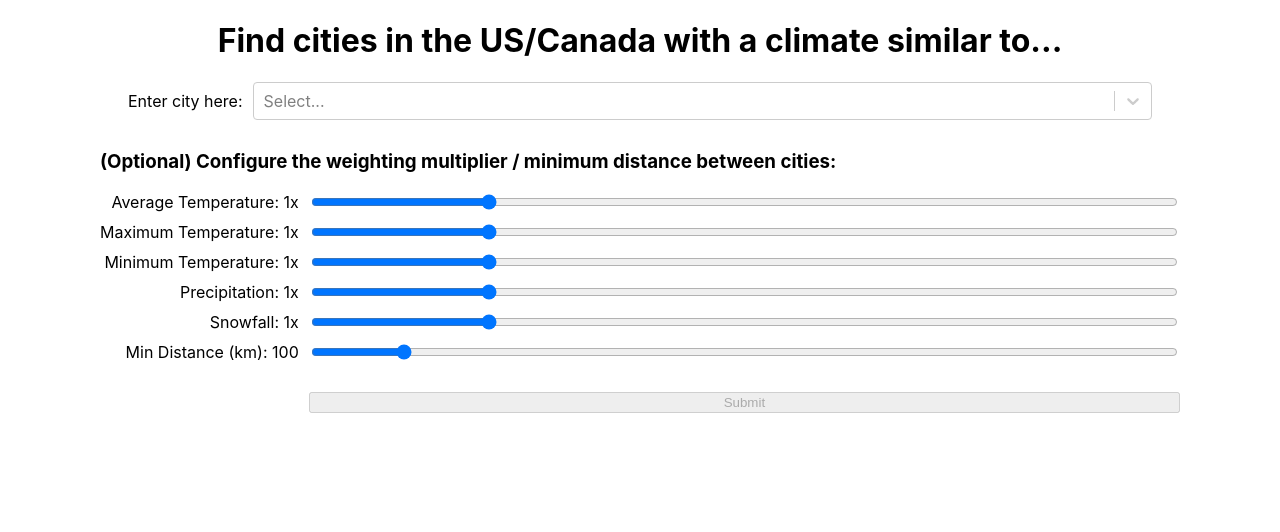
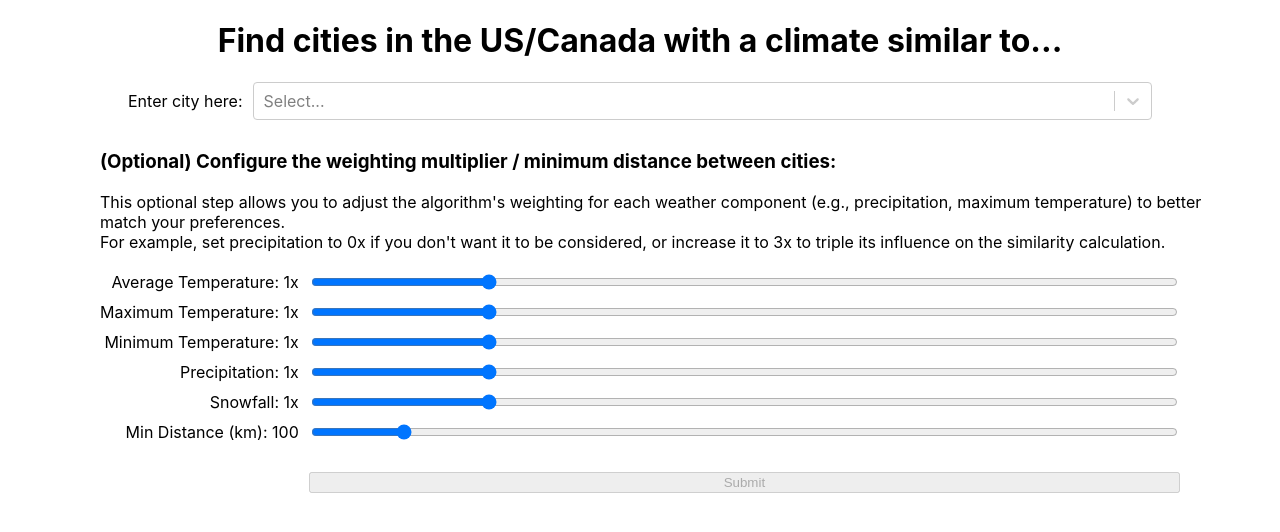
Before and after one commit to ihammerstrom/city_similar_weather_finder, a React (Create React App) app in the folder frontend/: page / in a window 1280 px wide. Shown: the top 532 px of the page. Built offline with nearby package versions, Linux system fonts and the light colour scheme.

Commit message:
ux hints

```diff
--- a/frontend/src/WeightingForm.tsx
+++ b/frontend/src/WeightingForm.tsx
@@ -30,6 +30,11 @@ const WeightingForm: React.FC<WeightingFormProps> = ({ weatherVars, setWeatherVa
     <>
     <div style={{ maxWidth: "1200px", margin: "0 auto" }}>
         <h3 style={{marginLeft: "5%", marginTop: "30px" }}> (Optional) Configure the weighting multiplier / minimum distance between cities: </h3>
+        <div style={{marginLeft: "5%", marginBottom: "20px"}}>
+        This optional step allows you to adjust the algorithm's weighting for each weather component (e.g., precipitation, maximum temperature) to better match your preferences.
+        <br/>
+        For example, set precipitation to 0x if you don't want it to be considered, or increase it to 3x to triple its influence on the similarity calculation.
+        </div>
         <form onSubmit={handleSubmit} style={{ display: 'grid', gridTemplateColumns: 'auto minmax(0, 1fr)', gap: '10px', alignItems: 'center', marginLeft: "5%", marginRight: "5%", marginTop: "10px" }}>
         {Object.keys(weatherVars).map(key => (
             <React.Fragment key={key}>
```
